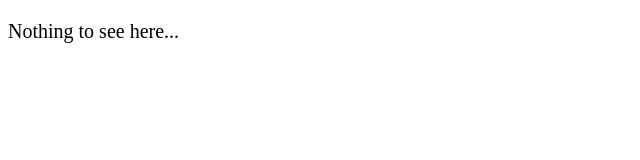
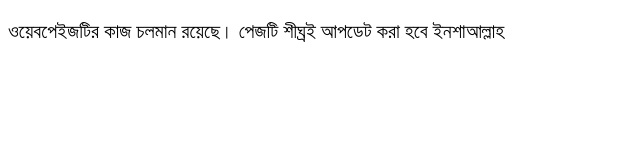
Before and after one commit to anwarictcare/batch01, a plain HTML site: page index.html in a window 1280 px wide. Shown: the whole page, without its empty margins (0-640 px from the left). Drawn offline with Linux system fonts and the light colour scheme.

Commit message:
update index.html

```diff
--- a/index.html
+++ b/index.html
@@ -10,6 +10,6 @@
 </head>
 
 <body>
-  <p>Nothing to see here...</p>
+  <p>ওয়েবপেইজটির কাজ চলমান রয়েছে। পেজটি শীঘ্রই আপডেট করা হবে ইনশাআল্লাহ</p>
 </body>
 </html>
```
